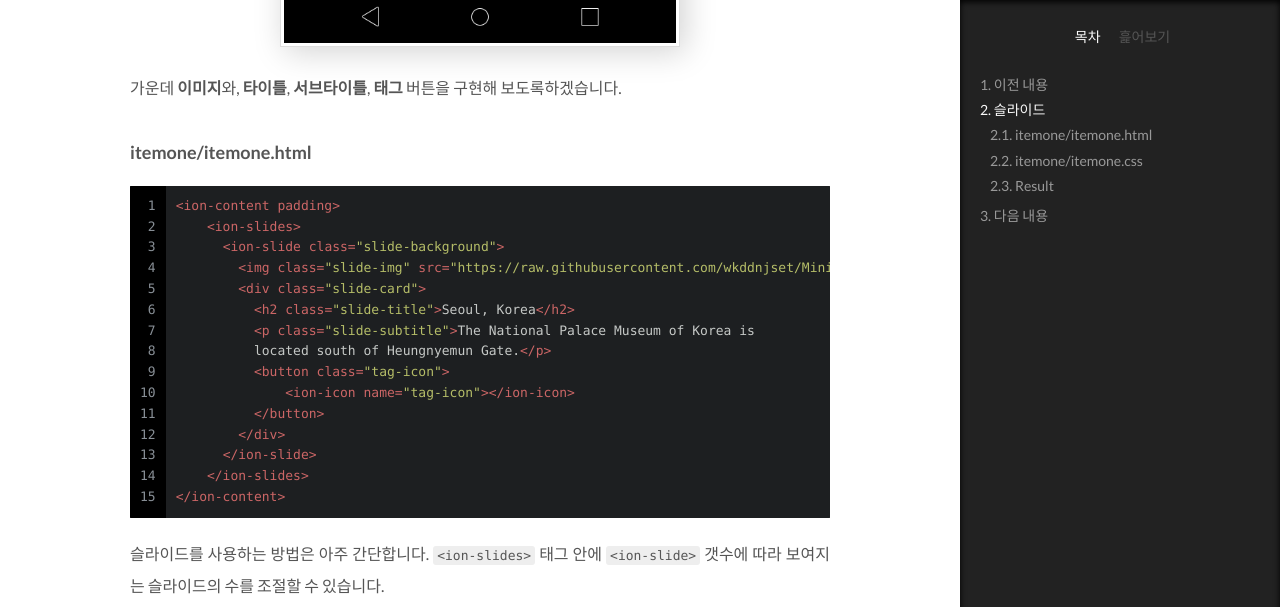
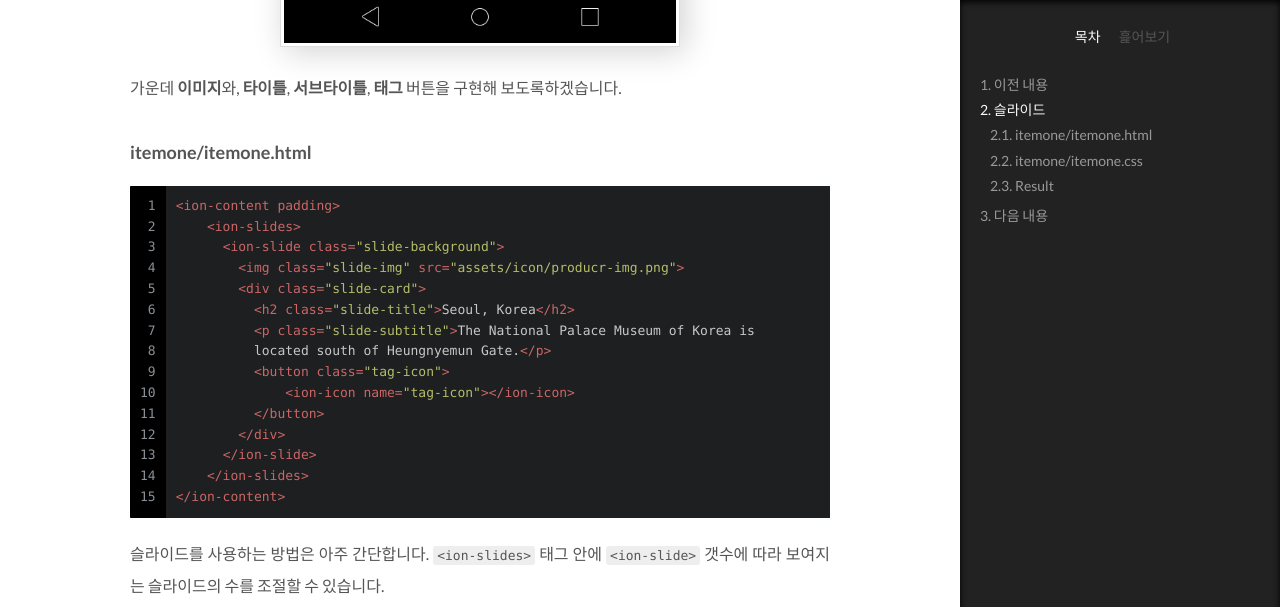
Before and after one commit to wkddnjset/wkddnjset.github.io, a Jekyll site: the page built from _posts/2018-02-11-ionic-3-앱-개발-(슬라이드)-[여행플랜].md, in a window 1280 px wide and 900 px high, scrolled down 1918 px. Shown: the top 607 px of the window. Built offline with Jekyll 4.4.1, drawn with Linux system fonts in a browser that asks for light colours; comment, search, counter and statistics services are not loaded.

Commit message:
2018-02-13

```diff
--- a/_posts/2018-02-11-ionic-3-앱-개발-(슬라이드)-[여행플랜].md
+++ b/_posts/2018-02-11-ionic-3-앱-개발-(슬라이드)-[여행플랜].md
@@ -32,7 +32,7 @@ tags: ionic app develop frontend
 <ion-content padding>
     <ion-slides>
       <ion-slide class="slide-background">
-        <img class="slide-img" src="https://raw.githubusercontent.com/wkddnjset/MiniProject-TourPlan-ionic/master/src/assets/icon/producr-img.png">
+        <img class="slide-img" src="assets/icon/producr-img.png">
         <div class="slide-card">
           <h2 class="slide-title">Seoul, Korea</h2>
           <p class="slide-subtitle">The National Palace Museum of Korea is
```
